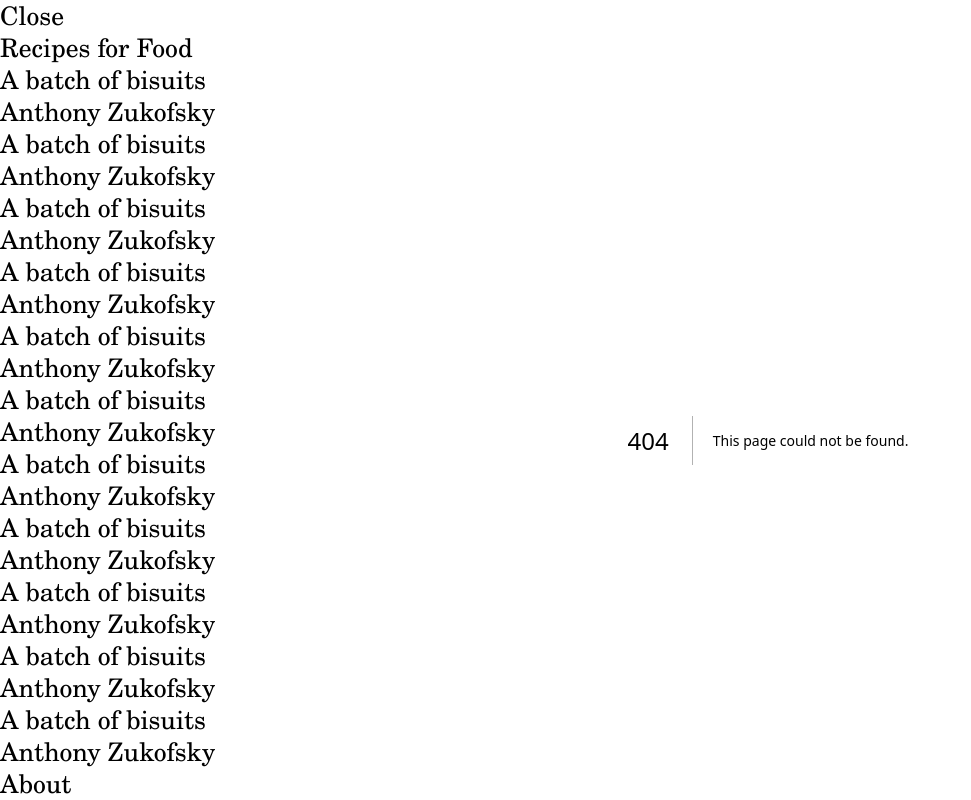
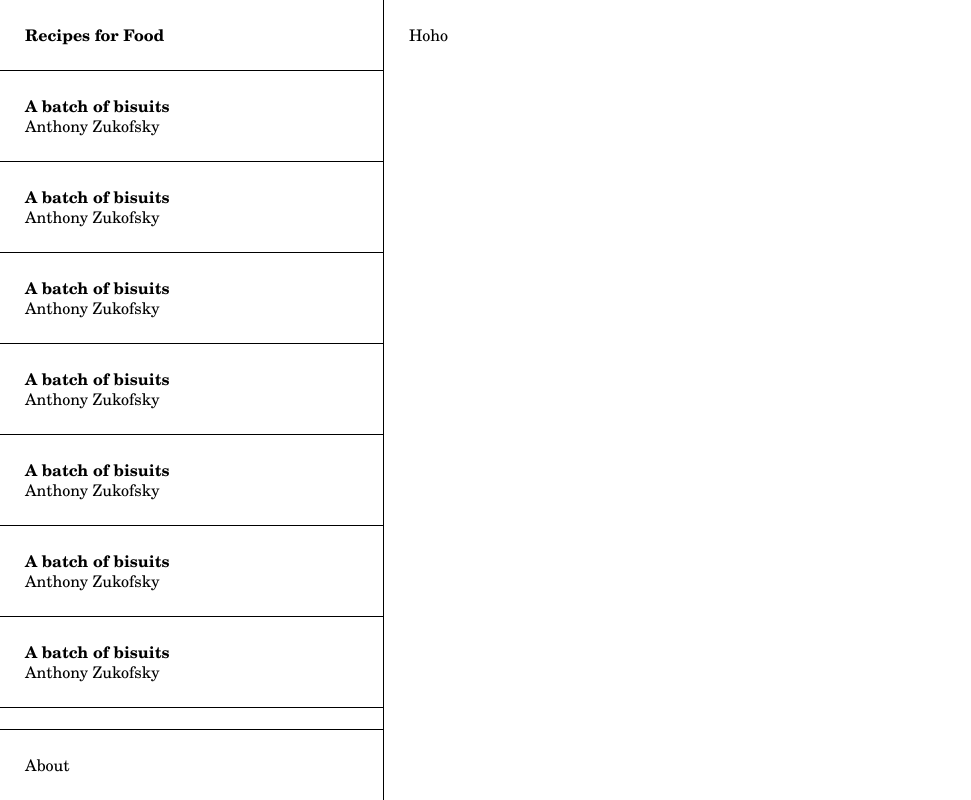
Before and after one commit to banbury-cheese/recepie-book, a Next.js app: page /bisuits in a window 1280 px wide. Before the commit this address had no page. Shown: the whole page, without its empty margins (0-971 px from the left). Built offline with nearby package versions, Linux system fonts and the light colour scheme.

Commit message:
setting up the side nav bar

```diff
--- /dev/null
+++ b/app/bisuits/page.tsx
@@ -0,0 +1,3 @@
+export default function Biscuits() {
+  return <div className="recepie">Hoho</div>;
+}
--- a/app/globals.scss
+++ b/app/globals.scss
@@ -3,36 +3,62 @@
 @tailwind utilities;
 @import "./reset.scss";
 
-*,
-*:after,
-*:before {
-  margin: 0;
-  padding: 0;
-  box-sizing: border-box;
+@font-face {
+  font-family: "Century Schoolbook";
+  src: url("../fonts/CenturySchL-BoldItal.woff2") format("woff2"),
+    url("../fonts/CenturySchL-BoldItal.ttf") format("ttf");
+  font-weight: bold;
+  font-style: italic;
+}
+
+@font-face {
+  font-family: "Century Schoolbook";
+  src: url("../fonts/CenturySchL-Roma.woff2") format("woff2"),
+    url("../fonts/CenturySchL-Roma.ttf") format("ttf");
+  font-weight: normal;
+  font-style: normal;
+}
+
+@font-face {
+  font-family: "Century Schoolbook";
+  src: url("../fonts/CenturySchL-Bold.woff2") format("woff2"),
+    url("../fonts/CenturySchL-Bold.ttf") format("ttf");
+  font-weight: bold;
+  font-style: normal;
+}
+
+@font-face {
+  font-family: "Century Schoolbook";
+  src: url("../fonts/CenturySchL-Ital.woff2") format("woff2"),
+    url("../fonts/CenturySchL-Ital.ttf") format("ttf");
+  font-weight: normal;
+  font-style: italic;
+}
+
+@font-face {
+  font-family: "Century Schoolbook Mono";
+  src: url("../fonts/CenturySchoolbookBT-Monospace.woff2") format("woff2"),
+    url("../fonts/CenturySchoolbookBT-Monospace.otf") format("otf");
+  font-weight: normal;
+  font-style: normal;
 }
 
 :root {
   --font-size: 1.6rem;
-  --font-size--mobile: 1.4rem;
+  --font-size--mobile: 14px;
   --line-height: 1.25;
   --line-height-em: 1.25em;
   --margin: 2.5rem;
   --margin--mobile: 1.5rem;
   --font-family: "Century Schoolbook", serif;
-  --menu-width: 20vw;
+  --menu-width: 30vw;
   --width-constrained-max-width: 800px;
   --border: 1px solid #000;
 }
 
 html {
   @apply relative h-screen w-screen block;
-  -webkit-text-size-adjust: 100%;
-
-  body {
-    font-family: var(--font-family);
-    font-size: var(--font-size);
-    line-height: var(--line-height);
-  }
+  font-size: 10px;
 
   .layout-wrapper__child {
     position: absolute;
@@ -43,68 +69,102 @@ html {
   }
 }
 
-@font-face {
-    font-family: 'Century Schoolbook';
-    src: url('../fonts/CenturySchL-BoldItal.woff2') format('woff2'),
-        url('../fonts/CenturySchL-BoldItal.ttf') format('ttf');
-    font-weight: bold;
-    font-style: italic;
+body {
+  font-family: var(--font-family);
+  font-size: var(--font-size);
+  line-height: var(--line-height);
 }
 
-@font-face {
-    font-family: 'Century Schoolbook';
-    src: url('../fonts/CenturySchL-Roma.woff2') format('woff2'),
-        url('../fonts/CenturySchL-Roma.ttf') format('ttf');
-    font-weight: normal;
-    font-style: normal;
+.blocky {
+  display: block;
+  padding: var(--margin);
 }
 
-@font-face {
-    font-family: 'Century Schoolbook';
-    src: url('../fonts/CenturySchL-Bold.woff2') format('woff2'),
-        url('../fonts/CenturySchL-Bold.ttf') format('ttf');
-    font-weight: bold;
-    font-style: normal;
+ul {
+  list-style-type: none;
 }
 
-@font-face {
-    font-family: 'Century Schoolbook';
-    src: url('../fonts/CenturySchL-Ital.woff2') format('woff2'),
-        url('../fonts/CenturySchL-Ital.ttf') format('ttf');
-    font-weight: normal;
-    font-style: italic;
+strong,
+b {
+  font-weight: bold;
 }
 
-@font-face {
-    font-family: 'Century Schoolbook Mono';
-    src: url('../fonts/CenturySchoolbookBT-Monospace.woff2') format('woff2'),
-        url('../fonts/CenturySchoolbookBT-Monospace.woff') format('otf');
-    font-weight: normal;
-    font-style: normal;
+img {
+  display: block;
+  width: 100%;
 }
 
-menu {
-  @apply flex flex-col w-[30vw] left-0;
+a {
+  color: currentColor;
+  text-decoration: underline;
+}
+
+a:hover {
+  text-decoration: none;
+}
+
+.width-constrained {
+  max-width: var(--width-constrained-max-width);
+}
+
+/* LAYOUT */
+.layout-wrapper {
+  position: relative;
+  height: 100vh;
+}
+
+.menu {
+  @apply flex flex-col w-[var(--menu-width)] left-0;
   border-right: var(--border);
 
+  a {
+    text-decoration: none;
+    color: currentColor;
+  }
+
   &__header {
-    @apply sticky top-0 block p-[var(--margin)] bg-white;
+    @apply sticky top-0 bg-white;
     border-bottom: var(--border);
+    @extend .blocky;
   }
   &__toggle {
+    @apply hidden float-right;
     a {
     }
   }
   &__contents {
+    list-style-type: none;
   }
   &__item {
+    &:first-child {
+      border-top: initial;
+    }
+
+    border-top: var(--border);
+
+    &:hover {
+      @apply bg-black text-white;
+    }
+
     &__link {
+      @extend .blocky;
     }
   }
   &__footer {
+    @apply sticky bottom-0 bg-white;
+    border-top: var(--border);
+    @extend .blocky;
+
     &__contents {
+      @apply flex flex-row flex-wrap;
     }
     &__item {
+      &:first-child {
+        margin-left: initial;
+      }
+
+      margin-left: var(--margin);
+
       a {
       }
     }
@@ -116,3 +176,8 @@ menu {
   right: 0;
   padding: var(--margin);
 }
+
+#print {
+  float: right;
+  margin-left: var(--margin);
+}
--- a/app/layout.tsx
+++ b/app/layout.tsx
@@ -21,7 +21,9 @@ export default function RootLayout({
         <div className="menu layout-wrapper__child">
           <div className="menu__header">
             <div className="menu__toggle">Close</div>
-            <Link href="/">Recipes for Food</Link>
+            <Link href="/">
+              <b>Recipes for Food</b>
+            </Link>
           </div>
           <ul className="menu__contents">
             <li className="menu__item">
--- a/app/page.tsx
+++ b/app/page.tsx
@@ -1,4 +1,3 @@
-import Image from "next/image";
 
 export default function Home() {
   return <div className="recepie">Here's the recepie body</div>;
--- a/app/reset.scss
+++ b/app/reset.scss
@@ -1,43 +1,43 @@
-html, body, div, span, applet, object, iframe,
-h1, h2, h3, h4, h5, h6, p, blockquote, pre,
-a, abbr, acronym, address, big, cite, code,
-del, dfn, em, img, ins, kbd, q, s, samp,
-small, strike, strong, sub, sup, tt, var,
-b, u, i, center,
-dl, dt, dd, ol, ul, li,
-fieldset, form, label, legend,
-table, caption, tbody, tfoot, thead, tr, th, td,
-article, aside, canvas, details, embed,
-figure, figcaption, footer, header, hgroup,
-menu, nav, output, ruby, section, summary,
-time, mark, audio, video {
-	margin: 0;
-	padding: 0;
-	border: 0;
-	font-size: 100%;
-	font: inherit;
-	vertical-align: baseline;
-}
-/* HTML5 display-role reset for older browsers */
-article, aside, details, figcaption, figure,
-footer, header, hgroup, menu, nav, section {
-	display: block;
-}
-body {
-	line-height: 1;
-}
-ol, ul {
-	list-style: none;
-}
-blockquote, q {
-	quotes: none;
-}
-blockquote:before, blockquote:after,
-q:before, q:after {
-	content: '';
-	content: none;
-}
-table {
-	border-collapse: collapse;
-	border-spacing: 0;
-}
+// html, body, div, span, applet, object, iframe,
+// h1, h2, h3, h4, h5, h6, p, blockquote, pre,
+// a, abbr, acronym, address, big, cite, code,
+// del, dfn, em, img, ins, kbd, q, s, samp,
+// small, strike, strong, sub, sup, tt, var,
+// b, u, i, center,
+// dl, dt, dd, ol, ul, li,
+// fieldset, form, label, legend,
+// table, caption, tbody, tfoot, thead, tr, th, td,
+// article, aside, canvas, details, embed,
+// figure, figcaption, footer, header, hgroup,
+// menu, nav, output, ruby, section, summary,
+// time, mark, audio, video {
+// 	margin: 0;
+// 	padding: 0;
+// 	border: 0;
+// 	font-size: 100%;
+// 	font: inherit;
+// 	vertical-align: baseline;
+// }
+// /* HTML5 display-role reset for older browsers */
+// article, aside, details, figcaption, figure,
+// footer, header, hgroup, menu, nav, section {
+// 	display: block;
+// }
+// body {
+// 	line-height: 1;
+// }
+// ol, ul {
+// 	list-style: none;
+// }
+// blockquote, q {
+// 	quotes: none;
+// }
+// blockquote:before, blockquote:after,
+// q:before, q:after {
+// 	content: '';
+// 	content: none;
+// }
+// table {
+// 	border-collapse: collapse;
+// 	border-spacing: 0;
+// }
```
